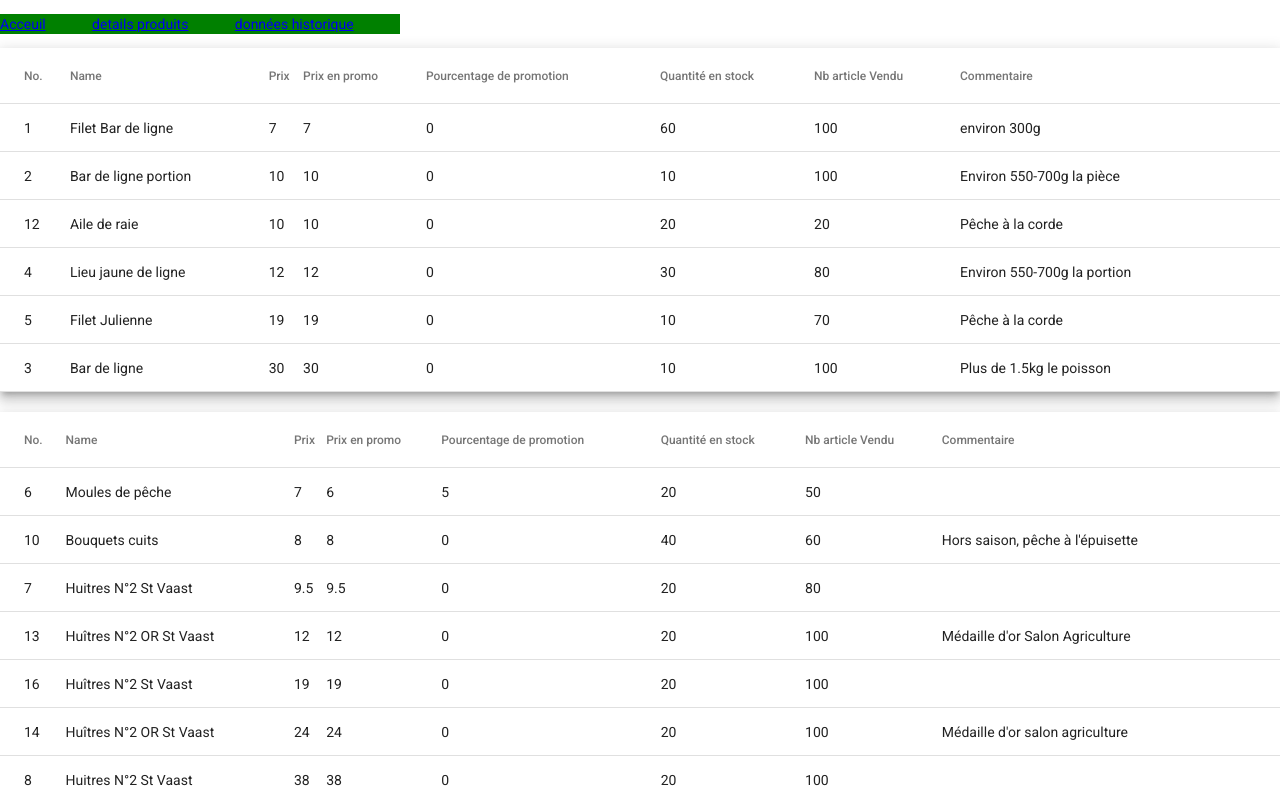
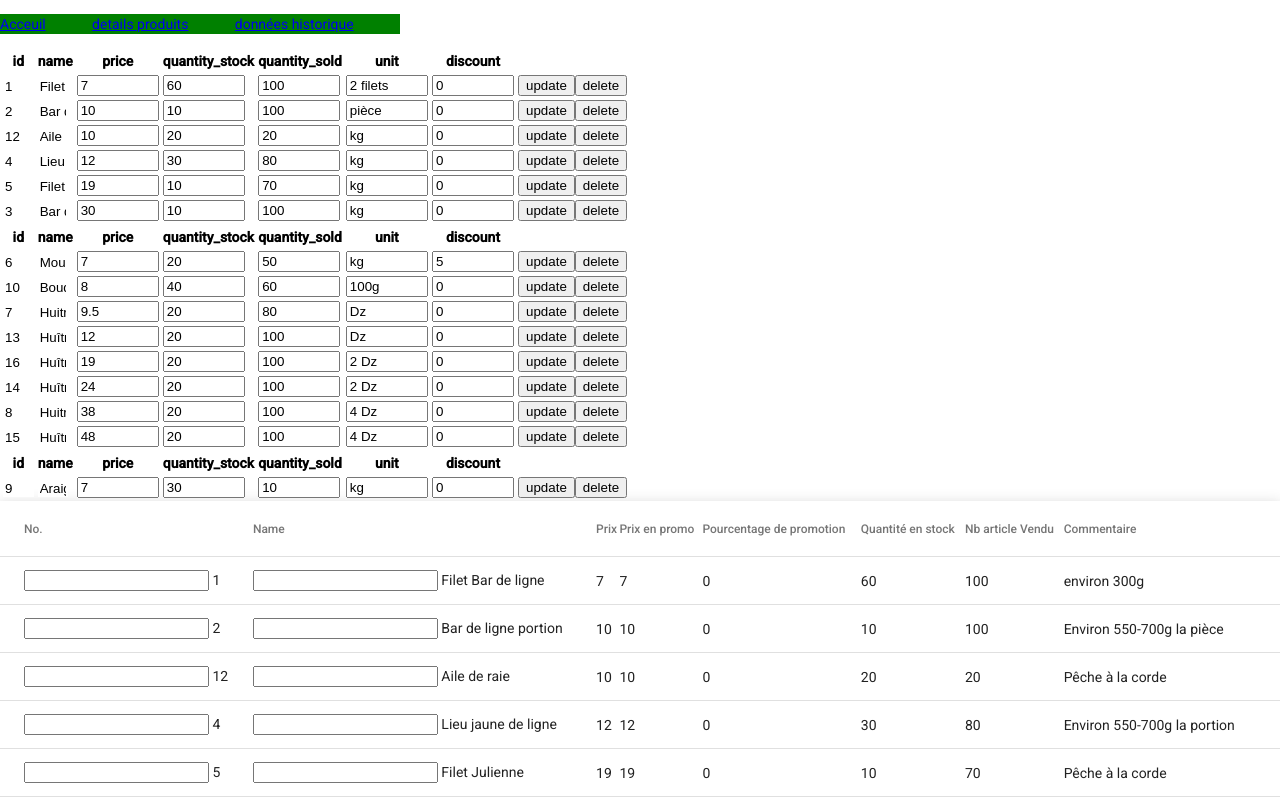
Before and after one commit to HugoMendes16/tib, an Angular app: page /details-produits in a window 1280 px wide. Shown: the top 800 px of the page. Built offline with nearby package versions, Linux system fonts and the light colour scheme.

Commit message:
form update

```diff
--- a/angular.json
+++ b/angular.json
@@ -124,5 +124,8 @@
         }
       }
     }
+  },
+  "cli": {
+    "analytics": "4e78a9c1-4afc-4716-861f-5f10d3c4f69c"
   }
 }
--- /dev/null
+++ b/src/app/my-table/my-table.component.css
@@ -0,0 +1,10 @@
+
+
+input[data-type="id"],input[data-type="name"]{
+    pointer-events: none;
+    width:2em;
+    border:0;
+
+}
+
+input{ max-width: 10ch;}
--- /dev/null
+++ b/src/app/my-table/my-table.component.html
@@ -0,0 +1,18 @@
+
+<table>
+<thead>
+
+    <th *ngFor="let field of fields">{{field}}</th>
+</thead>
+
+
+<tr *ngFor="let p of products">
+    <td  *ngFor="let field of fields" >
+
+        <!-- <input [attr.data-type]="field"  [(ngModel)]={{p[field]}}/> -->
+        <input [attr.data-type]="field"  [(ngModel)]="p[field]"/>
+
+        </td>
+    <td><button (click)="updateProduct(p.id)">update</button>  <button (click)="delete(p.id)">delete</button></td>
+</tr>
+</table>
--- /dev/null
+++ b/src/app/my-table/my-table.component.ts
@@ -0,0 +1,39 @@
+import { Component, Input, OnInit } from '@angular/core';
+import { Product } from '../core/interfaces/product';
+
+@Component({
+  selector: 'app-my-table',
+  templateUrl: './my-table.component.html',
+  styleUrls: ['./my-table.component.css']
+})
+export class MyTableComponent implements OnInit {
+
+@Input() products:any[]=[];
+
+fields=["id","name","price","quantity_stock","quantity_sold","unit","discount"]
+//last for btn
+
+  constructor() { }
+
+  ngOnInit(): void {
+  }
+
+
+  updateProduct(id:any){
+
+    console.log("updaating "+id)
+    console.log(typeof id)
+
+    const product=this.products.filter(p=>p.id==id);
+
+
+    console.log(product)
+
+  }
+
+  delete(id:any){
+
+    console.log("deleting")
+
+  }
+}
--- a/src/app/pages/details-produits/details-produits.component.html
+++ b/src/app/pages/details-produits/details-produits.component.html
@@ -13,6 +13,9 @@
     <br>{{unproduit.name}}
     <br>{{unproduit.price}}
  </div> -->
+<app-my-table [products]="dataSource0"></app-my-table>
+<app-my-table [products]="dataSource1"></app-my-table>
+<app-my-table [products]="dataSource2"></app-my-table>
 
 
  <div>
@@ -23,12 +26,20 @@
 
     <ng-container matColumnDef="id">
       <th mat-header-cell *matHeaderCellDef> No. </th>
-      <td mat-cell *matCellDef="let element"> {{element.id}} </td>
+      <td mat-cell *matCellDef="let element">
+
+        <input/>
+
+
+        {{element.id}} </td>
     </ng-container>
 
     <ng-container matColumnDef="Nom">
       <th mat-header-cell *matHeaderCellDef> Name </th>
-      <td mat-cell *matCellDef="let element"> {{element.name}} </td>
+      <td mat-cell *matCellDef="let element">
+        <input/>
+
+        {{element.name}} </td>
     </ng-container>
 
     <ng-container matColumnDef="Prix">
```
Also changed, not shown: src/app/app.module.ts (+7 -2 lines).
